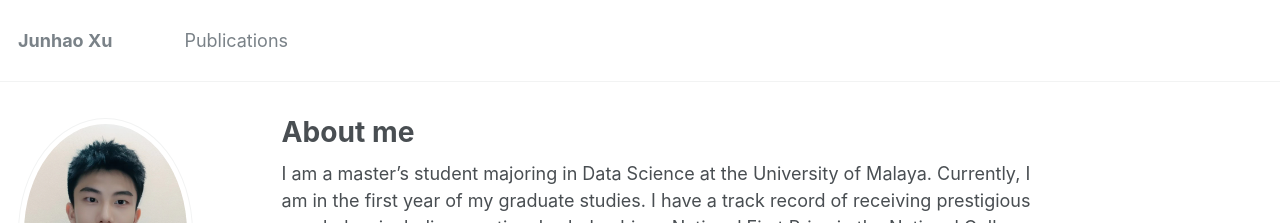
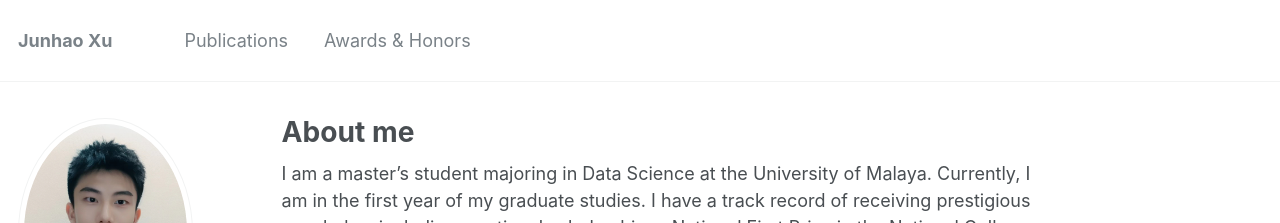
Before and after one commit to Junhao6666/Junhao6666.github.io, a Jekyll site: the page built from _pages/about.md, in a window 1280 px wide and 1231 px high. Shown: the top 223 px of the window. Built offline with Jekyll 4.4.1, drawn with Linux system fonts in a browser that asks for light colours; some web fonts are replaced.

Commit message:
Update navigation.yml

```diff
--- a/_data/navigation.yml
+++ b/_data/navigation.yml
@@ -3,8 +3,8 @@ main:
   - title: "Publications"
     url: /publications/
 
-  # - title: "Talks"
-  #   url: /talks/
+  - title: "Awards & Honors"
+    url: /Awards & Honors/
 
   # - title: "Teaching"
   #   url: /teaching/
```
